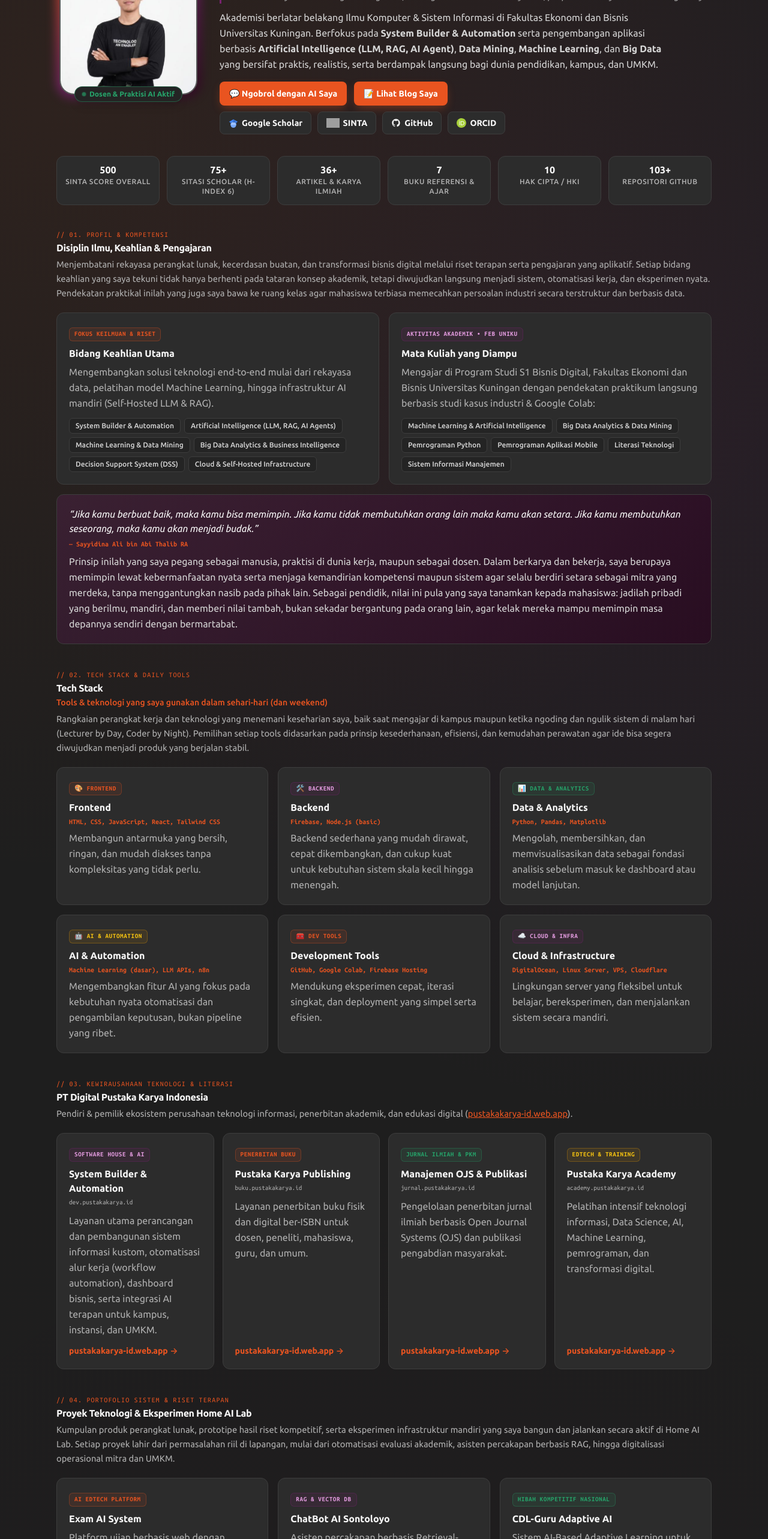
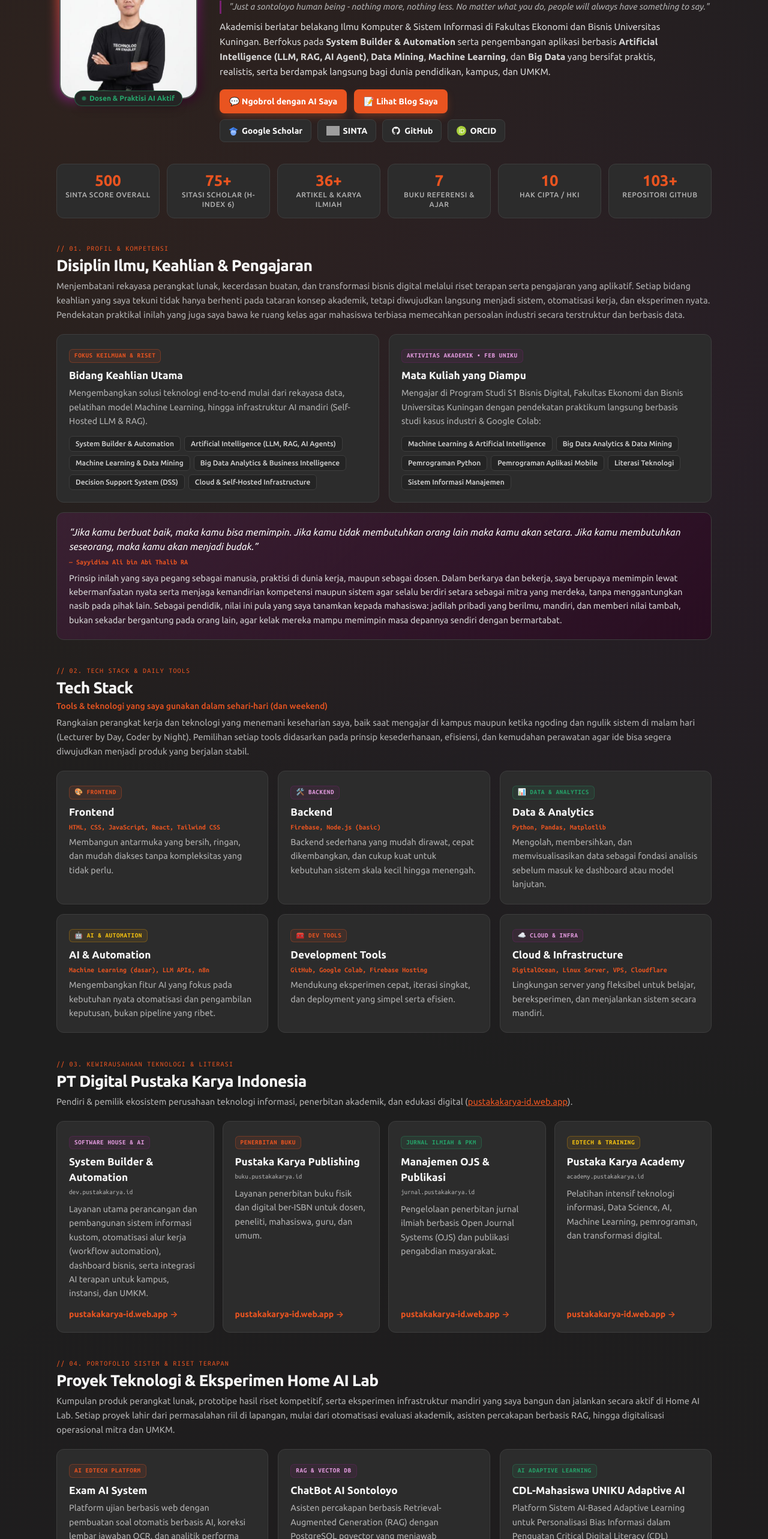
Before and after one commit to adimhsd/adi-muhamad.web.app, a React (Vite) app: page / in a window 1280 px wide. Shown: the part 234-2800 px from the top of the page at 60% size. Built offline with nearby package versions, Linux system fonts and the light colour scheme; grey boxes are pictures that could not be loaded.

Commit message:
Fix Tailwind font-size CSS var syntax for mobile typography and update cdl.adi-muhamad.my.id description for UNIKU students

```diff
--- a/index.html
+++ b/index.html
@@ -80,10 +80,10 @@
             },
             {
               "@type": "WebApplication",
-              "name": "CDL-Guru Adaptive AI",
+              "name": "CDL-Mahasiswa UNIKU Adaptive AI",
               "url": "https://cdl.adi-muhamad.my.id/",
               "applicationCategory": "EducationalApplication",
-              "description": "Sistem AI-Based Adaptive Learning untuk penguatan Critical Digital Literacy (CDL) Guru."
+              "description": "Platform Sistem AI-Based Adaptive Learning untuk Personalisasi Bias Informasi dalam Penguatan Critical Digital Literacy (CDL) Mahasiswa Universitas Kuningan."
             }
           ]
         },
@@ -113,7 +113,7 @@
             {
               "@type": "ListItem",
               "position": 4,
-              "name": "CDL-Guru Adaptive AI",
+              "name": "CDL-Mahasiswa UNIKU Adaptive AI",
               "url": "https://cdl.adi-muhamad.my.id/"
             }
           ]
--- a/src/components/AboutExpertise.jsx
+++ b/src/components/AboutExpertise.jsx
@@ -16,10 +16,10 @@ export default function AboutExpertise() {
             className="bg-[var(--bg-card)] border border-[var(--border-subtle)] hover:border-[var(--border-highlight)] rounded-xl p-4 md:p-5 shadow-[var(--shadow-card)] transition-colors"
           >
             <Badge variant={card.badgeVariant}>{card.badge}</Badge>
-            <h3 className="text-[var(--fs-card-title)] font-bold text-[var(--text-primary)] mb-1.5">
+            <h3 className="text-[length:var(--fs-card-title)] font-bold text-[var(--text-primary)] mb-1.5">
               {card.title}
             </h3>
-            <p className="text-[var(--fs-body)] text-[var(--text-muted)] leading-relaxed mb-3">
+            <p className="text-[length:var(--fs-body)] text-[var(--text-muted)] leading-relaxed mb-3">
               {card.description}
             </p>
             <div className="flex flex-wrap gap-1.5">
@@ -43,7 +43,7 @@ export default function AboutExpertise() {
         <cite className="block not-italic font-mono text-[0.74rem] md:text-xs font-semibold text-[var(--accent-cyan)] mb-2">
           {quoteBanner.attribution}
         </cite>
-        <p className="text-[var(--fs-body)] text-[var(--text-secondary)] leading-relaxed">
+        <p className="text-[length:var(--fs-body)] text-[var(--text-secondary)] leading-relaxed">
           {quoteBanner.reflection}
         </p>
       </div>
--- a/src/components/BusinessEcosystem.jsx
+++ b/src/components/BusinessEcosystem.jsx
@@ -42,13 +42,13 @@ export default function BusinessEcosystem() {
           >
             <div>
               <Badge variant={unit.badgeVariant}>{unit.badge}</Badge>
-              <h3 className="text-[var(--fs-card-title)] font-bold text-[var(--text-primary)] mb-1">
+              <h3 className="text-[length:var(--fs-card-title)] font-bold text-[var(--text-primary)] mb-1">
                 {unit.title}
               </h3>
               <div className="font-mono text-[0.7rem] text-[var(--text-muted)] mb-2">
                 {unit.subdomain}
               </div>
-              <p className="text-[var(--fs-body)] text-[var(--text-muted)] leading-relaxed mb-3">
+              <p className="text-[length:var(--fs-body)] text-[var(--text-muted)] leading-relaxed mb-3">
                 {unit.description}
               </p>
             </div>
--- a/src/components/Hero.jsx
+++ b/src/components/Hero.jsx
@@ -70,11 +70,11 @@ export default function Hero() {
             <span>{profileData.personaTag}</span>
           </div>
 
-          <h1 className="text-[var(--fs-hero-name)] font-extrabold leading-tight tracking-tight mb-1.5 md:whitespace-nowrap text-[var(--text-primary)]">
+          <h1 className="text-[length:var(--fs-hero-name)] font-extrabold leading-tight tracking-tight mb-1.5 md:whitespace-nowrap text-[var(--text-primary)]">
             {profileData.fullName}
           </h1>
 
-          <ul className="list-none p-0 m-0 mb-2.5 flex flex-col items-center md:items-start gap-0.5 text-[var(--fs-hero-role)] text-[var(--text-secondary)] font-medium">
+          <ul className="list-none p-0 m-0 mb-2.5 flex flex-col items-center md:items-start gap-0.5 text-[length:var(--fs-hero-role)] text-[var(--text-secondary)] font-medium">
             {profileData.roles.map((role) => (
               <li
                 key={role.highlight}
@@ -92,7 +92,7 @@ export default function Hero() {
             {profileData.heroQuote}
           </p>
 
-          <p className="text-[var(--text-secondary)] text-[var(--fs-hero-bio)] leading-relaxed mb-4 max-w-[760px]">
+          <p className="text-[var(--text-secondary)] text-[length:var(--fs-hero-bio)] leading-relaxed mb-4 max-w-[760px]">
             {profileData.bioPrefix}
             <strong>{profileData.bioHighlight1}</strong>
             {profileData.bioMid1}
--- a/src/components/Projects.jsx
+++ b/src/components/Projects.jsx
@@ -17,10 +17,10 @@ export default function Projects() {
           >
             <div>
               <Badge variant={project.badgeVariant}>{project.badge}</Badge>
-              <h3 className="text-[var(--fs-card-title)] font-bold text-[var(--text-primary)] mb-1.5">
+              <h3 className="text-[length:var(--fs-card-title)] font-bold text-[var(--text-primary)] mb-1.5">
                 {project.title}
               </h3>
-              <p className="text-[var(--fs-body)] text-[var(--text-muted)] leading-relaxed mb-3">
+              <p className="text-[length:var(--fs-body)] text-[var(--text-muted)] leading-relaxed mb-3">
                 {project.description}
               </p>
             </div>
--- a/src/components/SectionHeader.jsx
+++ b/src/components/SectionHeader.jsx
@@ -4,7 +4,7 @@ export default function SectionHeader({ eyebrow, title, subtitle, description })
       <div className="font-mono text-[0.66rem] md:text-xs uppercase tracking-widest text-[var(--accent-cyan)] mb-1">
         {eyebrow}
       </div>
-      <h2 className="text-[var(--fs-section-title)] font-extrabold tracking-tight leading-tight text-[var(--text-primary)]">
+      <h2 className="text-[length:var(--fs-section-title)] font-extrabold tracking-tight leading-tight text-[var(--text-primary)]">
         {title}
       </h2>
       {subtitle && (
--- a/src/components/StatsBar.jsx
+++ b/src/components/StatsBar.jsx
@@ -8,7 +8,7 @@ export default function StatsBar() {
           key={stat.label}
           className="bg-[var(--bg-card)] border border-[var(--border-subtle)] hover:border-[var(--border-highlight)] rounded-xl p-2.5 md:p-3.5 text-center shadow-[var(--shadow-card)] transition-colors"
         >
-          <div className="text-[var(--fs-stat-val)] font-extrabold text-[var(--accent-cyan)] leading-none mb-1">
+          <div className="text-[length:var(--fs-stat-val)] font-extrabold text-[var(--accent-cyan)] leading-none mb-1">
             {stat.value}
           </div>
           <div className="text-[0.64rem] md:text-xs text-[var(--text-muted)] font-medium uppercase tracking-wider">
--- a/src/components/TechStack.jsx
+++ b/src/components/TechStack.jsx
@@ -21,13 +21,13 @@ export default function TechStack() {
             className="bg-[var(--bg-card)] border border-[var(--border-subtle)] hover:border-[var(--border-highlight)] rounded-xl p-4 md:p-5 shadow-[var(--shadow-card)] transition-colors"
           >
             <Badge variant={item.badgeVariant}>{item.badge}</Badge>
-            <h3 className="text-[var(--fs-card-title)] font-bold text-[var(--text-primary)] mb-1">
+            <h3 className="text-[length:var(--fs-card-title)] font-bold text-[var(--text-primary)] mb-1">
               {item.title}
             </h3>
-            <div className="font-mono text-xs text-[var(--accent-cyan)] font-semibold mb-1.5">
+            <div className="font-mono text-[0.72rem] md:text-xs text-[var(--accent-cyan)] font-semibold mb-1.5">
               {item.tools}
             </div>
-            <p className="text-[var(--fs-body)] text-[var(--text-muted)] leading-relaxed">
+            <p className="text-[length:var(--fs-body)] text-[var(--text-muted)] leading-relaxed">
               {item.description}
             </p>
           </div>
--- a/src/data/profile.js
+++ b/src/data/profile.js
@@ -116,7 +116,7 @@ export const contactData = {
     { label: 'Blog Dosen Sontoloyo', href: 'https://blog.adi-muhamad.my.id/' },
     { label: 'ChatBot AI', href: 'https://chat.adi-muhamad.my.id/' },
     { label: 'Exam AI', href: 'https://exam.adi-muhamad.my.id/' },
-    { label: 'CDL-Guru AI', href: 'https://cdl.adi-muhamad.my.id/' },
+    { label: 'CDL Adaptive AI', href: 'https://cdl.adi-muhamad.my.id/' },
     { label: 'Pustaka Karya', href: 'https://pustakakarya-id.web.app/' },
     { label: 'GitHub', href: 'https://github.com/adimhsd' },
     { label: 'Google Scholar', href: 'https://scholar.google.com/citations?user=xc8MNfoAAAAJ&hl=id' },
--- a/src/data/projects.js
+++ b/src/data/projects.js
@@ -23,13 +23,13 @@ export const projectsSection = {
       href: 'https://chat.adi-muhamad.my.id',
     },
     {
-      badge: 'HIBAH KOMPETITIF NASIONAL',
+      badge: 'AI ADAPTIVE LEARNING',
       badgeVariant: 'emerald',
-      title: 'CDL-Guru Adaptive AI',
+      title: 'CDL-Mahasiswa UNIKU Adaptive AI',
       description:
-        'Sistem AI-Based Adaptive Learning untuk Personalisasi Bias Informasi dalam Penguatan Critical Digital Literacy (CDL) Guru (TypeScript).',
-      linkLabel: 'github.com/adimhsd/cdl-guru',
-      href: 'https://github.com/adimhsd/cdl-guru',
+        'Platform Sistem AI-Based Adaptive Learning untuk Personalisasi Bias Informasi dalam Penguatan Critical Digital Literacy (CDL) Mahasiswa Universitas Kuningan.',
+      linkLabel: 'cdl.adi-muhamad.my.id',
+      href: 'https://cdl.adi-muhamad.my.id/',
     },
     {
       badge: 'ENTERPRISE WEB / PWA',
```
